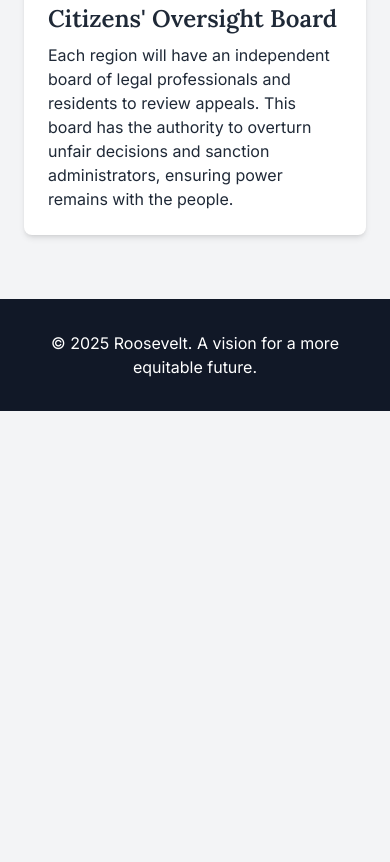
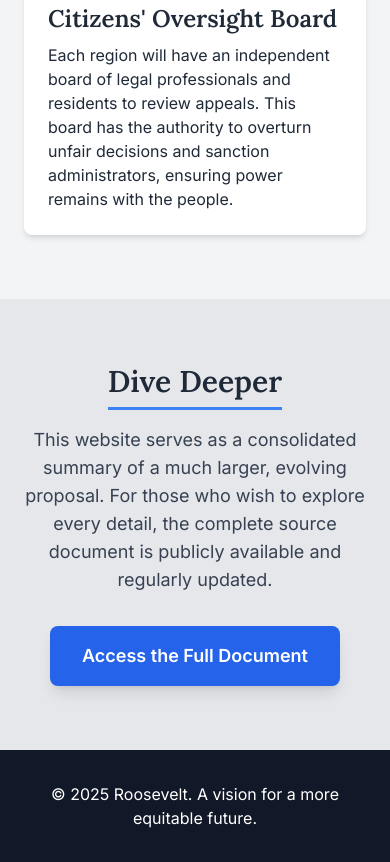
Before and after one commit to Roseroke/Defining-A-Path, a plain HTML site: page index.html in a window 390 px wide. Shown: the part 5217-6079 px from the top of the page. Before the commit the page ends 5628 px from the top, so only its background shows below. Drawn offline with nearby package versions, Linux system fonts and the light colour scheme.

Commit message:
Update index.html
add source doc button

```diff
--- a/index.html
+++ b/index.html
@@ -22,6 +22,11 @@
             border-left: 4px solid #3b82f6; /* blue-500 */
             padding-left: 1rem;
         }
+        .section-title-center {
+            display: inline-block;
+            border-bottom: 3px solid #3b82f6;
+            padding-bottom: 0.5rem;
+        }
     </style>
 </head>
 <body class="bg-gray-100 text-gray-800">
@@ -36,6 +41,7 @@
                 <a href="#industry" class="hover:text-blue-400 transition duration-300">New Industries</a>
                 <a href="#catalogue" class="hover:text-blue-400 transition duration-300">Universal Catalogue</a>
                 <a href="#safeguards" class="hover:text-blue-400 transition duration-300">Safeguards</a>
+                <a href="#source-document" class="hover:text-blue-400 transition duration-300">Full Document</a>
             </nav>
             <!-- Mobile Menu Button -->
             <button id="mobile-menu-button" class="md:hidden focus:outline-none">
@@ -49,6 +55,7 @@
             <a href="#industry" class="block py-2 hover:text-blue-400 transition duration-300">New Industries</a>
             <a href="#catalogue" class="block py-2 hover:text-blue-400 transition duration-300">Universal Catalogue</a>
             <a href="#safeguards" class="block py-2 hover:text-blue-400 transition duration-300">Safeguards</a>
+            <a href="#source-document" class="block py-2 hover:text-blue-400 transition duration-300">Full Document</a>
         </div>
     </header>
 
@@ -153,7 +160,7 @@
             </div>
         </section>
 
-        <!-- Safeguards Section (Updated) -->
+        <!-- Safeguards Section -->
         <section id="safeguards" class="py-16 md:py-24">
             <div class="container mx-auto px-6">
                 <h2 class="text-3xl md:text-4xl font-bold mb-8 section-title">Accountability & Safeguards</h2>
@@ -173,6 +180,23 @@
                 </div>
             </div>
         </section>
+
+        <!-- NEW Source Document Section -->
+        <section id="source-document" class="py-16 md:py-24 bg-gray-200">
+            <div class="container mx-auto px-6 text-center">
+                <h2 class="text-3xl md:text-4xl font-bold mb-4 section-title-center">Dive Deeper</h2>
+                <p class="text-lg max-w-3xl mx-auto mb-8 text-gray-700">
+                    This website serves as a consolidated summary of a much larger, evolving proposal. For those who wish to explore every detail, the complete source document is publicly available and regularly updated.
+                </p>
+                <a href="https://docs.google.com/document/d/1wFYbgVt5V_DMVNxtMUrakRaRT0F3WwuolkNBGJpYA3o/edit?usp=drivesdk"
+                   target="_blank"
+                   rel="noopener noreferrer"
+                   class="inline-block bg-blue-600 text-white font-semibold py-4 px-8 rounded-lg shadow-lg hover:bg-blue-700 hover:shadow-xl transform hover:-translate-y-1 transition-all duration-300 text-lg">
+                    Access the Full Document
+                </a>
+            </div>
+        </section>
+
     </main>
 
     <!-- Footer -->
```
